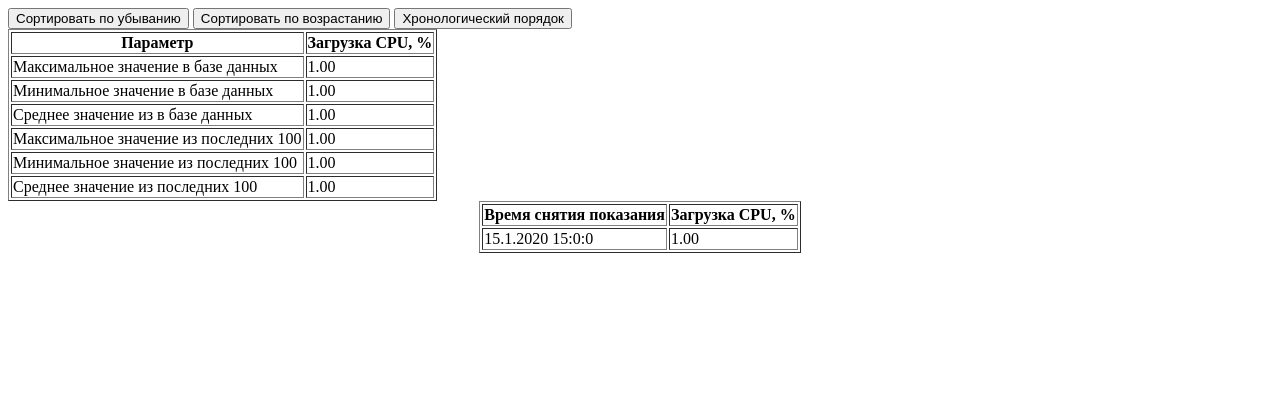
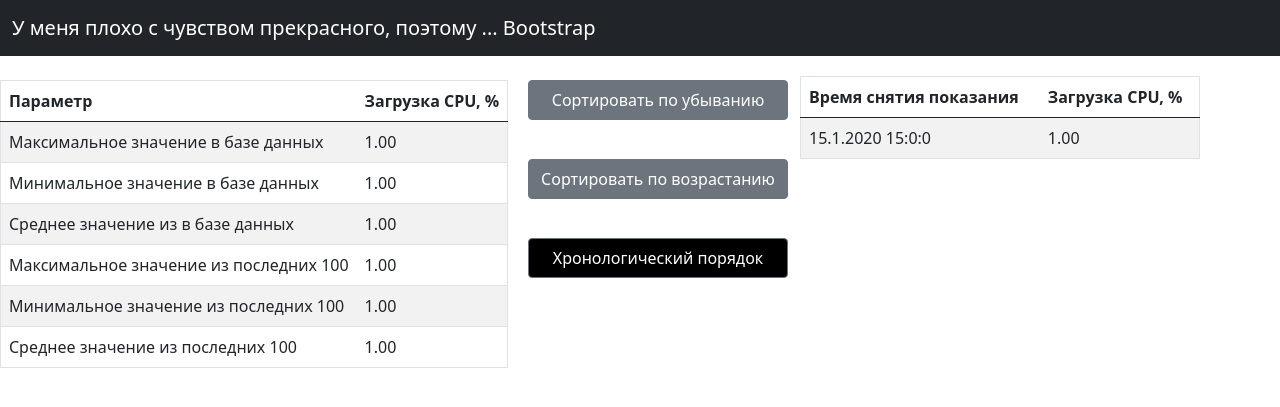
Before and after one commit to DemAn0801/test_task_carbonSoft, a Django app: page / in a window 1280 px wide. Shown: the top 407 px of the page. Run offline with Django 5.2, Linux system fonts and the light colour scheme; tables that the repository leaves empty hold one stand-in row (values such as "Sample post"); parts of the project's set-up code (start-up, migrations or seed data) failed here and were passed over.

Commit message:
made beauty

```diff
--- a/src/cpu_monitoring/templates/base.html
+++ b/src/cpu_monitoring/templates/base.html
@@ -7,8 +7,12 @@
     {% endblock %}
 </head>
 <body>
+    <nav class="navbar navbar-expand-lg navbar-dark bg-dark">
+        <div class="container-fluid">
+          <a class="navbar-brand" href="#">У меня плохо с чувством прекрасного, поэтому ... Bootstrap</a>
+        </div>
+      </nav>
     {% block content %}
     {% endblock %}
-
 </body>
 </html>
--- a/src/cpu_monitoring/templates/main.html
+++ b/src/cpu_monitoring/templates/main.html
@@ -3,16 +3,26 @@
 
 {% block styles %}
 <link rel="stylesheet" href="{% static "/css/table.css" %}">
+<link rel="stylesheet" href="{% static "/css/main.css" %}">
+<link href="https://cdn.jsdelivr.net/npm/bootstrap@5.0.2/dist/css/bootstrap.min.css" rel="stylesheet" integrity="sha384-EVSTQN3/azprG1Anm3QDgpJLIm9Nao0Yz1ztcQTwFspd3yD65VohhpuuCOmLASjC" crossorigin="anonymous">
 {% endblock %}
 
 
 {% block content %}
-<button id="descending_order" onclick="toSortDescending()">Сортировать по убыванию</button>
-<button id="ascending_order" onclick="toSortAscending()">Сортировать по возрастанию</button>
-<button id="ascending_order" onclick="toSortCronic()">Хронологический порядок</button>
+<div class="main">
+    <div class="summary_and_buttons">
+        <div>
+            {% include "summary_table.html" %}
+        </div>
+        <div class="btns_block">
+            <button id="descending_order" class="my_btn btn btn-secondary" onclick="toSortDescending(event.target)">Сортировать по убыванию</button>
+            <button id="ascending_order" class="my_btn btn btn-secondary" onclick="toSortAscending(event.target)">Сортировать по возрастанию</button>
+            <button id="ascending_order" class="my_btn btn btn-secondary active_button " onclick="toSortChronic(event.target)">Хронологический порядок</button>
+        </div>
+    </div>
+        {% include "main_table.html" %}
+</div>
 
-{% include "summary_table.html" %}
-{% include "main_table.html" %}
 
 <script src="{% static "js/common.js" %}"></script>
 <script src="{% static "js/main_table.js" %}"></script>
--- a/src/cpu_monitoring/templates/main_table.html
+++ b/src/cpu_monitoring/templates/main_table.html
@@ -1,5 +1,4 @@
-<div class="table_base">
-<table border="1">
+<table id="main_table" class="table table-striped table-hover" border="1">
     <thead>
     <tr>
         <th>Время снятия показания</th>
@@ -15,4 +14,3 @@
         {% endfor %}
     </tbody>
     </table>
-</div>
--- a/src/cpu_monitoring/templates/summary_table.html
+++ b/src/cpu_monitoring/templates/summary_table.html
@@ -1,4 +1,4 @@
-<table id="summary_table" border="1">
+<table id="summary_table" class="table table-striped table-hover" border="1" >
     <thead>
     <tr>
       <th>Параметр</th>
--- a/static/css/main.css
+++ b/static/css/main.css
@@ -0,0 +1,37 @@
+* {
+    margin: 0;
+    padding: 0;
+   }
+.my_btn {
+    height: 5vh;
+    width: auto;
+    font-size: 20px;
+    padding: 0 10px 0 10px;
+    margin: 0 0 39px 20px;
+}
+.btn.my_btn:hover {
+    background-color: black;
+    transition: 1s;
+}
+.main {
+    display: flex;
+}
+.summary_and_buttons {
+    top: 80px;
+    display: flex;
+    position: fixed;
+}
+.btns_block {
+    display: flex;
+    flex-direction: column;
+}
+#main_table {
+    min-width: 300px;
+    max-width: 400px;
+    position: relative;
+    left: 800px;
+    top: 20px;
+}
+.active_button.btn.my_btn {
+    background-color: black;
+}
--- a/static/js/common.js
+++ b/static/js/common.js
@@ -17,21 +17,30 @@
     };
 };
 
-const toSortDescending = async () => {
+const toSortDescending = async(target) => {
+    let buttons = document.querySelectorAll(".btn.my_btn");
+    buttons.forEach(el => el.classList.remove("active_button"));
+    target.classList.add("active_button")
     sortMethod = "upper";
     let response = await doRequest(`${URL}/get_new/`);
     let sortedList = toSort(sortMethod, response["result"]["rows"]);
     updateMainTable(sortedList);
 };
 
-const toSortAscending = async () => {
+const toSortAscending = async(target) => {
+    let buttons = document.querySelectorAll(".btn.my_btn");
+    buttons.forEach(el => el.classList.remove("active_button"));
+    target.classList.add("active_button")
     sortMethod = "lower";
     let response = await doRequest(`${URL}/get_new/`);
     let sortedList = toSort(sortMethod, response["result"]["rows"]);
     updateMainTable(sortedList);
 };
 
-const toSortCronic = async () => {
+const toSortChronic = async(target) => {
+    let buttons = document.querySelectorAll(".btn.my_btn");
+    buttons.forEach(el => el.classList.remove("active_button"));
+    target.classList.add("active_button")
     sortMethod = "chronic";
     let response = await doRequest(`${URL}/get_new/`);
     let sortedList = toSort(sortMethod, response["result"]["rows"]);
```
